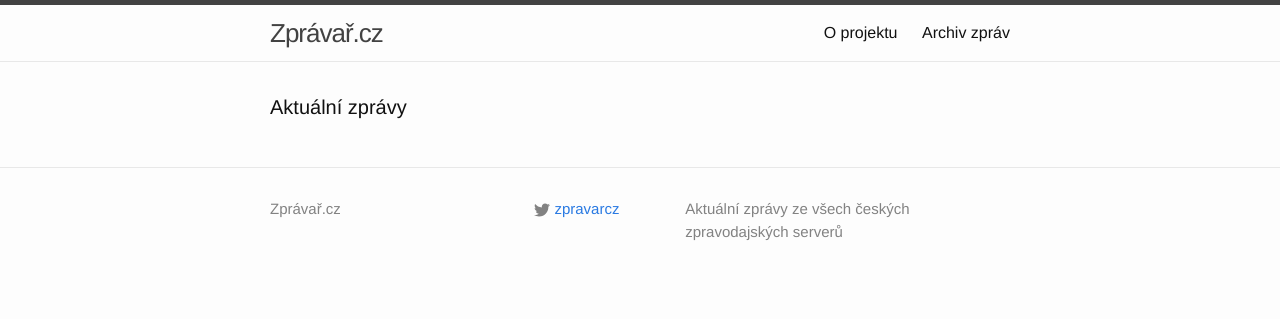
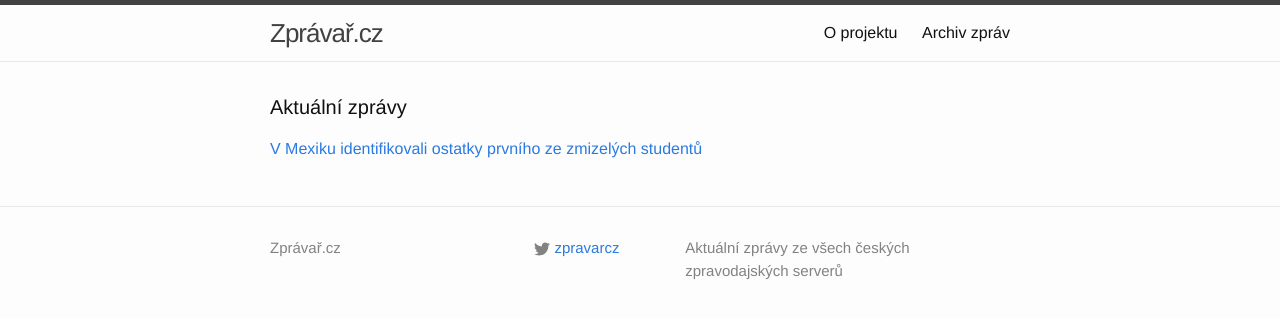
Before and after one commit to adliska/zpravar, a Jekyll site: the page built from index.html, in a window 1280 px wide. Shown: the top 319 px of the page. Built offline with Jekyll 4.4.1, drawn with Linux system fonts in a browser that asks for light colours.

Commit message:
zpravar news update

```diff
--- a/index.html
+++ b/index.html
@@ -5,4 +5,11 @@ layout: default
 <div class="home">
     <h1 class="page-heading">Aktuální zprávy</h1>
 
-</div>
+<p><a href="javascript:;" onclick="toggle_visibility('zpravy0')">V Mexiku identifikovali ostatky prvního ze zmizelých studentů</a></p>
+<div id="zpravy0" style="display:none">
+<ul>
+<li><a href=http://www.novinky.cz/zahranicni/amerika/355635-v-mexiku-identifikovali-ostatky-prvniho-ze-zmizelych-studentu.html>V Mexiku identifikovali ostatky prvního ze zmizelých studentů - www.novinky.cz</a></li>
+<li><a href=http://zpravy.idnes.cz/odbornici-v-mexiku-identifikovali-telo-prvniho-ze-zmizelych-studentu-1zs-/zahranicni.aspx?c=A141207_003839_zahranicni_cen>Odborníci v Mexiku identifikovali tělo prvního ze zmizelých studentů - zpravy.idnes.cz</a></li>
+<li><a href=http://www.ceskenoviny.cz/zpravy/zpravy/v-mexiku-identifikovany-ostatky-prvniho-ze-zmizelych-studentu/1155953>V Mexiku identifikovány ostatky prvního ze zmizelých studentů - www.ceskenoviny.cz</a></li>
+</ul>
+</div></div>
```
